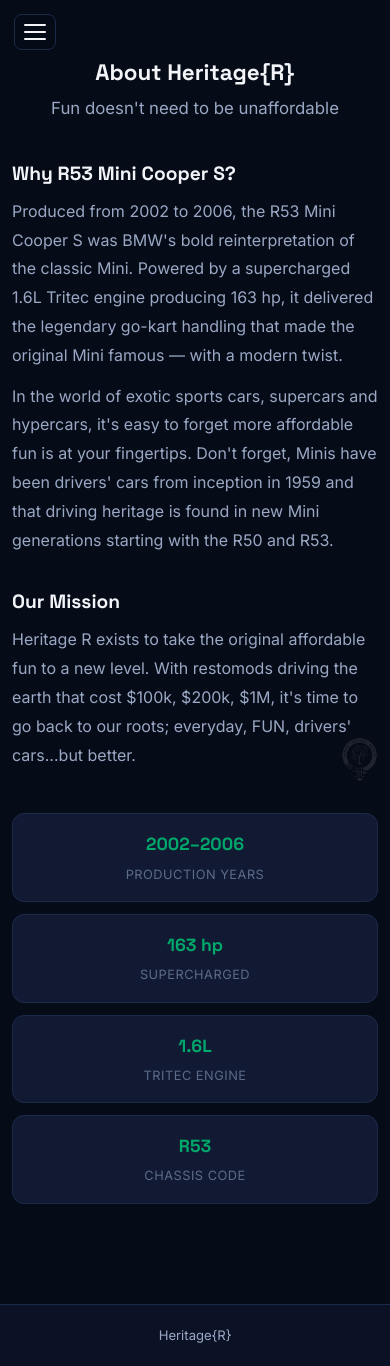
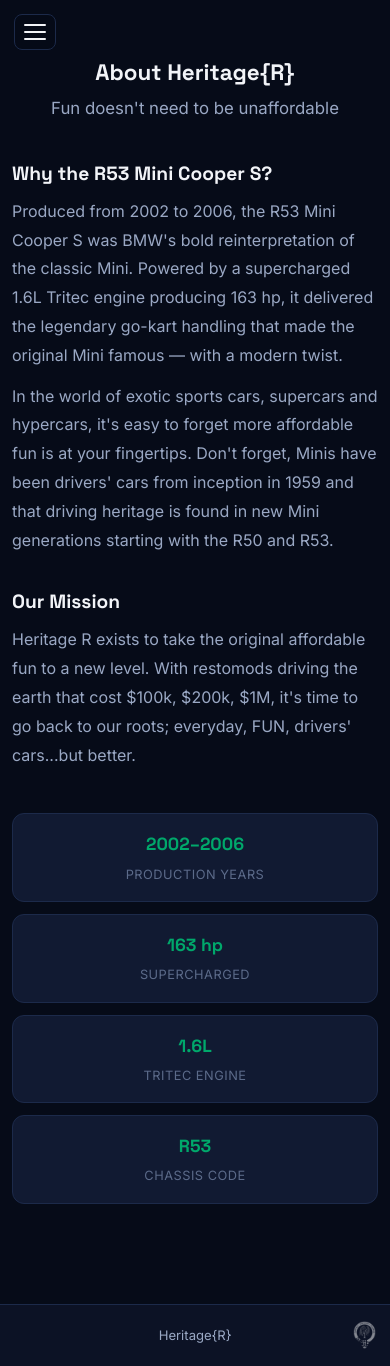
Before and after one commit to mclean0328/heritage-r, a React (Vite) app: page /about in a window 390 px wide. Built offline with nearby package versions, Linux system fonts and the light colour scheme.

Commit message:
minor changes

```diff
--- a/src/App.css
+++ b/src/App.css
@@ -11,17 +11,16 @@
   position: relative;
 }
 
-.main-content::after {
-  content: '';
-  position: fixed;
-  bottom: 90px;
-  right: 20px;
-  width: 120px;
-  height: 120px;
+.watermark {
+  position: absolute;
+  right: 24px;
+  top: 50%;
+  transform: translateY(-50%);
+  width: 48px;
+  height: 48px;
   background: url('/crest-watermark.png') center / contain no-repeat;
-  opacity: 0.2;
+  opacity: 0.5;
   pointer-events: none;
-  z-index: 100;
 }
 
 /* ============ Hamburger Button ============ */
@@ -163,6 +162,7 @@
 /* ============ Footer ============ */
 
 .footer {
+  position: relative;
   border-top: 1px solid var(--border);
   background: var(--bg-secondary);
 }
@@ -1522,12 +1522,11 @@
   }
 
   /* --- Watermark --- */
-  .main-content::after {
-    width: 60px;
-    height: 60px;
-    bottom: 70px;
-    right: 12px;
-    opacity: 0.12;
+  .watermark {
+    width: 36px;
+    height: 36px;
+    right: 16px;
+    opacity: 0.5;
   }
 
   /* --- Footer --- */
@@ -1705,11 +1704,10 @@
   }
 
   /* --- Watermark --- */
-  .main-content::after {
-    width: 45px;
-    height: 45px;
-    bottom: 62px;
-    right: 8px;
-    opacity: 0.1;
-  }
-}
+  .watermark {
+    width: 28px;
+    height: 28px;
+    right: 12px;
+    opacity: 0.5;
+  }
+}
--- a/src/components/Footer.jsx
+++ b/src/components/Footer.jsx
@@ -4,6 +4,7 @@
       <div className="footer-inner">
         <p>Heritage&#123;R&#125;</p>
       </div>
+      <div className="watermark" aria-hidden="true" />
     </footer>
   );
 }
--- a/src/pages/About.jsx
+++ b/src/pages/About.jsx
@@ -8,7 +8,7 @@
 
       <div className="about-content">
         <section className="about-section">
-          <h2>Why R53 Mini Cooper S?</h2>
+          <h2>Why the R53 Mini Cooper S?</h2>
           <p>
             Produced from 2002 to 2006, the R53 Mini Cooper S was BMW's bold
             reinterpretation of the classic Mini. Powered by a supercharged 1.6L
```
